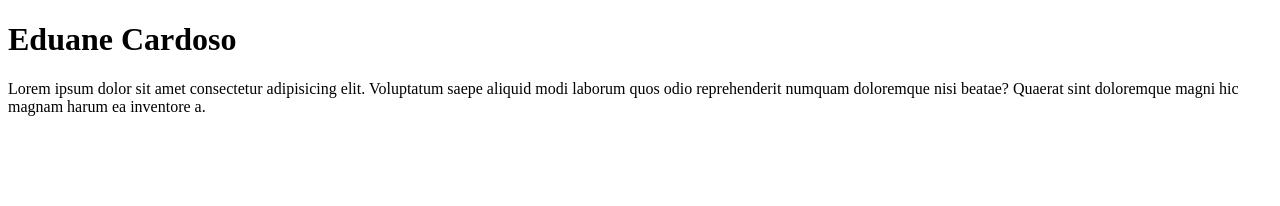
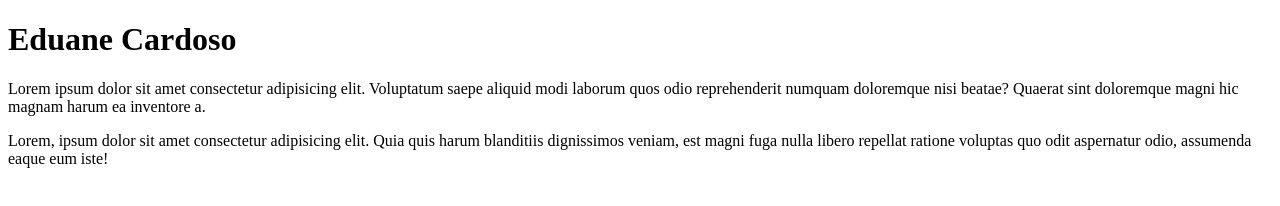
Before and after one commit to 20212001/Ola-mundo, a plain HTML site: page site.exemplo/index.html in a window 1280 px wide. Drawn offline with Linux system fonts and the light colour scheme.

Commit message:
adicionei um parágrafo

```diff
--- a/site.exemplo/index.html
+++ b/site.exemplo/index.html
@@ -9,5 +9,7 @@
 <body>
 <h1>Eduane Cardoso</h1>
 <p>Lorem ipsum dolor sit amet consectetur adipisicing elit. Voluptatum saepe aliquid modi laborum quos odio reprehenderit numquam doloremque nisi beatae? Quaerat sint doloremque magni hic magnam harum ea inventore a.</p>
+Lorem, ipsum dolor sit amet consectetur adipisicing elit. Quia quis harum blanditiis dignissimos veniam, est magni fuga nulla libero repellat ratione voluptas quo odit aspernatur odio, assumenda eaque eum iste!
 </body>
+
 </html>
```
